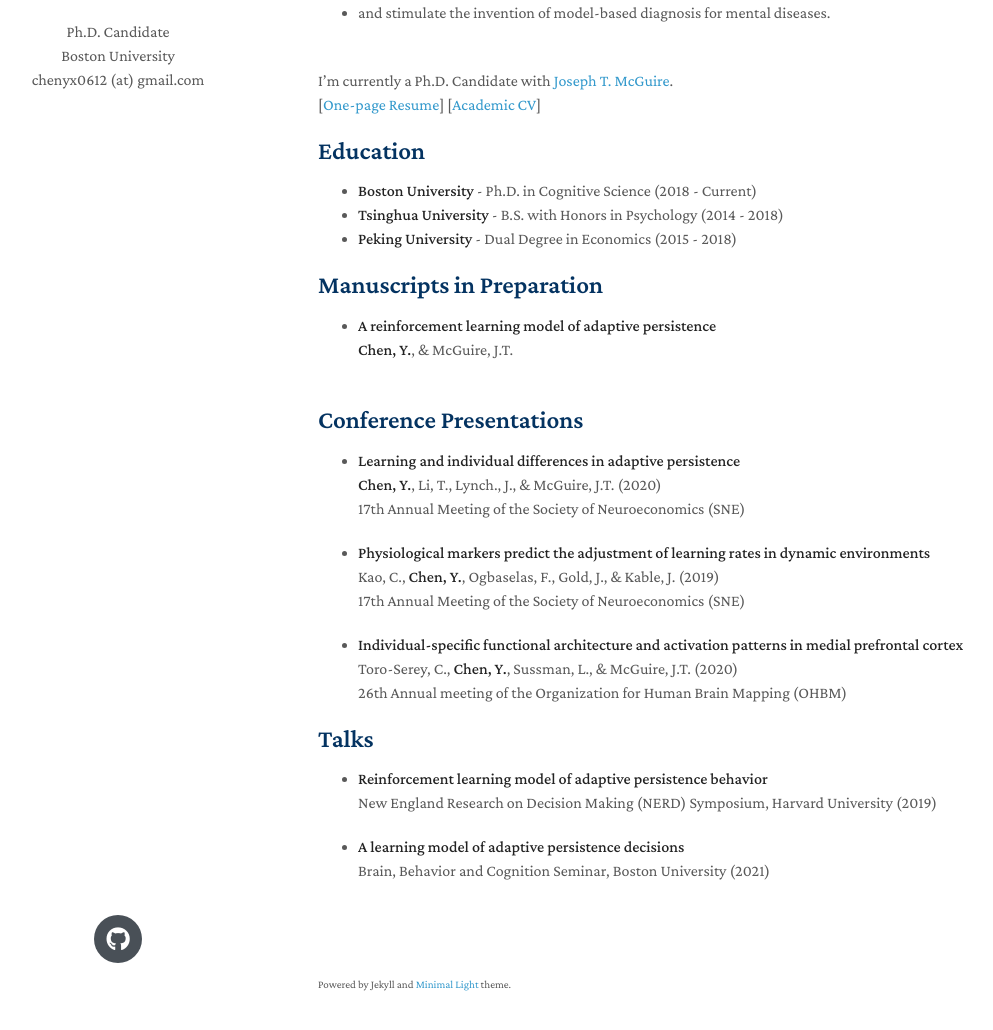
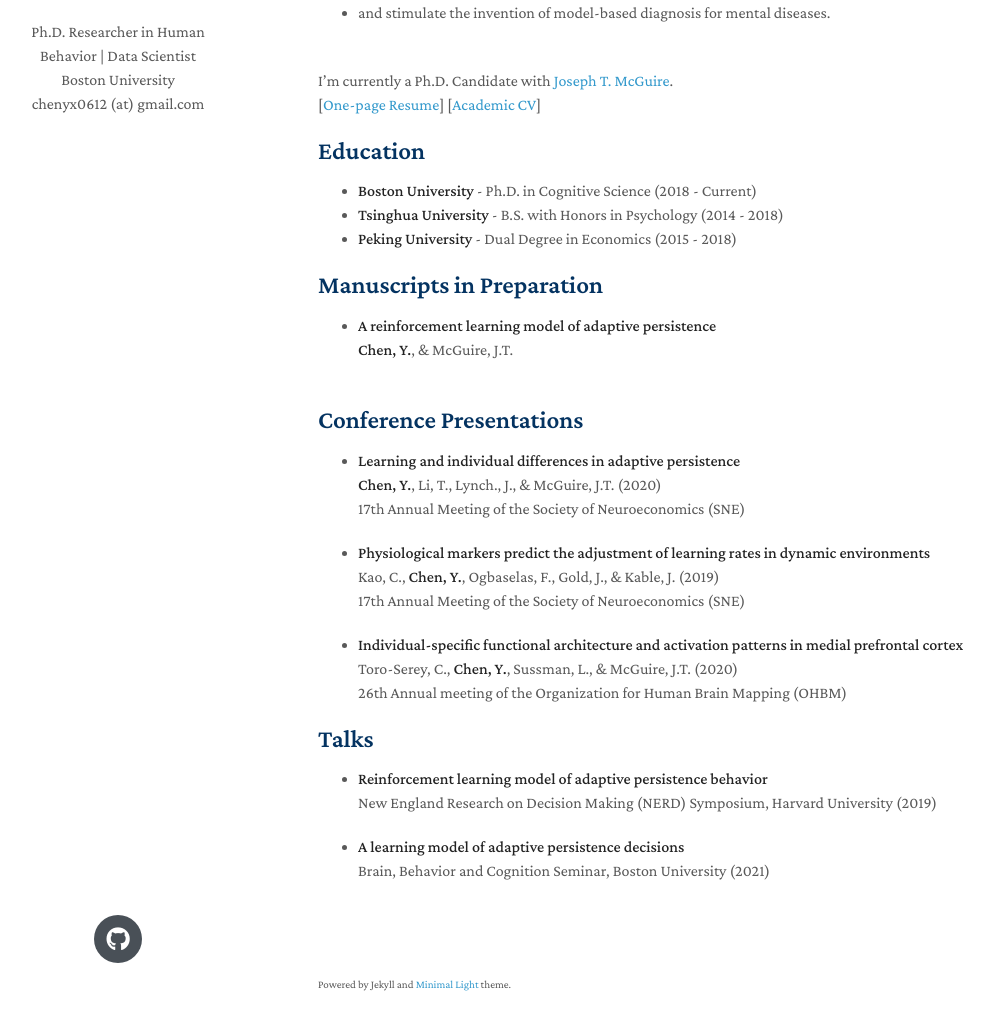
Before and after one commit to yxyxchen/yxyxchen.github.io, a Jekyll site: the page built from index_backup.md, in a window 1280 px wide and 1289 px high. Shown: the part 224-1254 px from the top of the window, without its empty margins (152-1145 px from the left). Built offline with Jekyll 4.4.1, drawn with Linux system fonts in a browser that asks for light colours; nearby versions of some CDN libraries; a style sheet for code colours, icons or effects is not loaded; our own code applies the rules of GitHub Pages for plain Markdown files.

Commit message:
Update title

```diff
--- a/_config.yml
+++ b/_config.yml
@@ -1,5 +1,5 @@
 title: Yixin Chen
-position: Ph.D. Candidate
+position: Ph.D. Researcher in Human Behavior | Data Scientist
 affiliation: Boston University
 email: chenyx0612 (at) gmail.com
 email_address: chenyx0612@gmail.com
```
